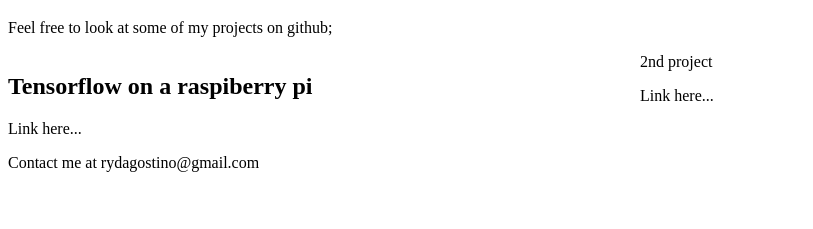
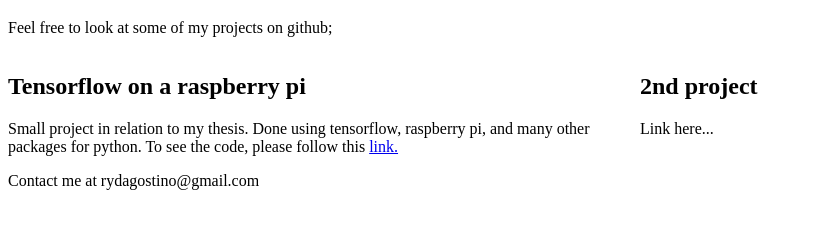
Before and after one commit to rd16395p/rd16395p.github.io, a plain HTML site: page index.html in a window 1280 px wide. Shown: the part 61-290 px from the top of the page, without its empty margins (0-813 px from the left). Drawn offline with Linux system fonts and the light colour scheme.

Commit message:
update first box
added small summary to first project

```diff
--- a/index.html
+++ b/index.html
@@ -18,9 +18,10 @@
 <p>Feel free to look at some of my projects on github;</p>
 </body>
    <div class="row">
-      <div class="column"><h2> Tensorflow on a raspiberry pi </h2>
-         <p> Link here... </p></div>
-  <div class="column">2nd project </h2>
+      <div class="column"><h2> Tensorflow on a raspberry pi </h2>
+         <p> Small project in relation to my thesis. Done using tensorflow, raspberry pi, and many other packages for python. To see the
+            code, please follow this <a href = "https://github.com/rd16395p/tensormodeltoraspi">link.</a></p></div>
+  <div class="column"><h2>2nd project </h2>
          <p> Link here... </p></div>
 </div>
   <footer>
```
